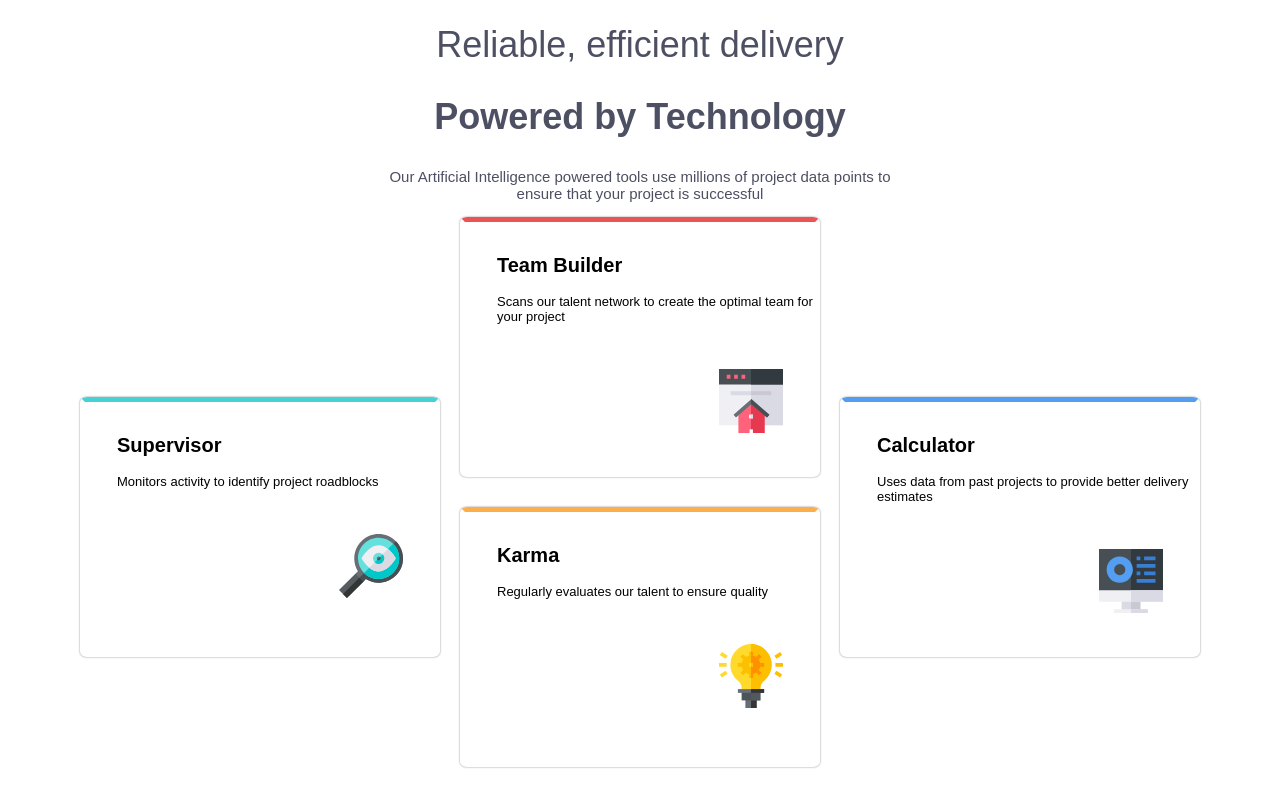
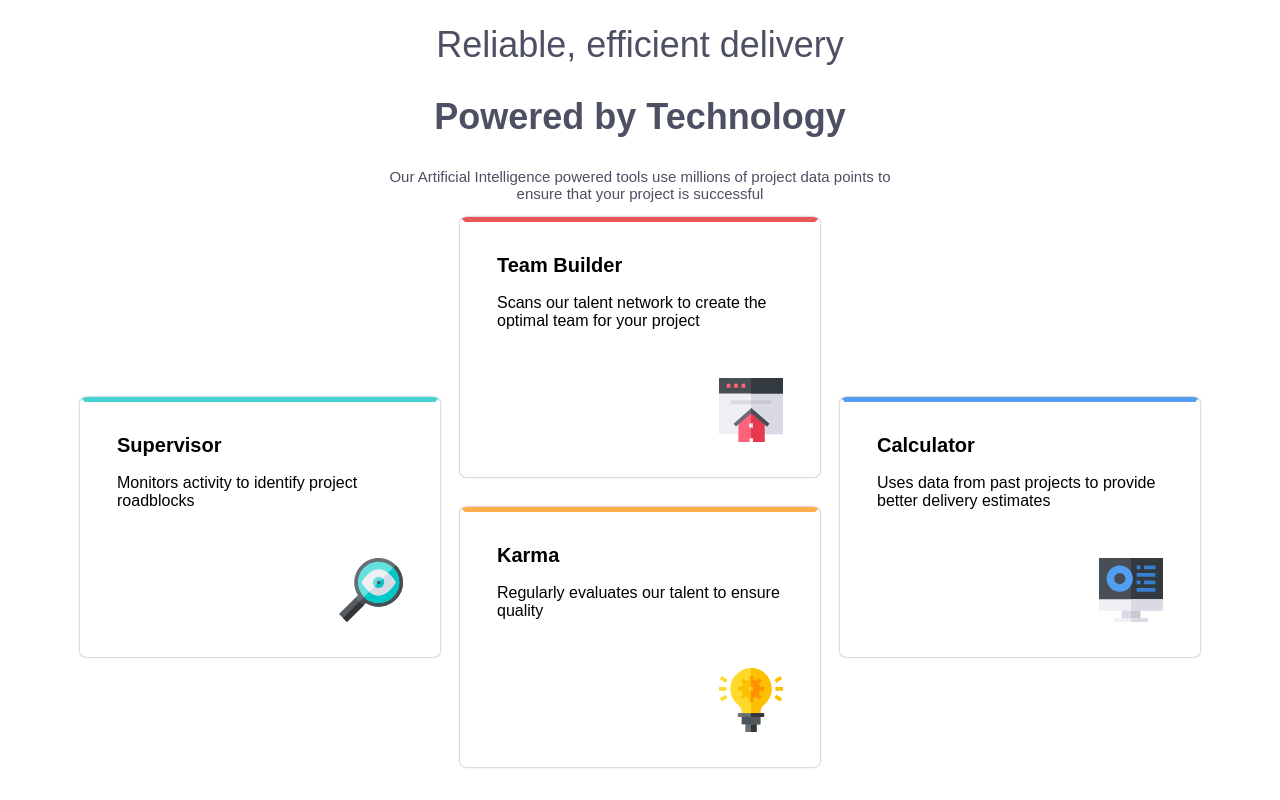
Before and after one commit to CGomezGomez/CSS-Modules2, a React (Vite) app: page / in a window 1280 px wide. Built offline with nearby package versions, Linux system fonts and the light colour scheme.

Commit message:
Cambios CSS-Modules2

```diff
--- a/src/components/Card/card.module.css
+++ b/src/components/Card/card.module.css
@@ -29,15 +29,15 @@
 }
 .h2 {
 
-    font-size: 20px;
+    font-size: 1.25rem;
     padding-top: 1rem;
     padding-left: 2rem;
 
 }
 .p {
 
-    font-size: 13px;
-    padding-left: 2rem;
+    font-size: 1rem;
+    padding:0 2rem;
 
 }
 .img {
@@ -50,8 +50,6 @@
 
 .grid {
 
-    grid-column: 1;
-    grid-row: 1;
     transform: translateY(180px);
 
 }
```
